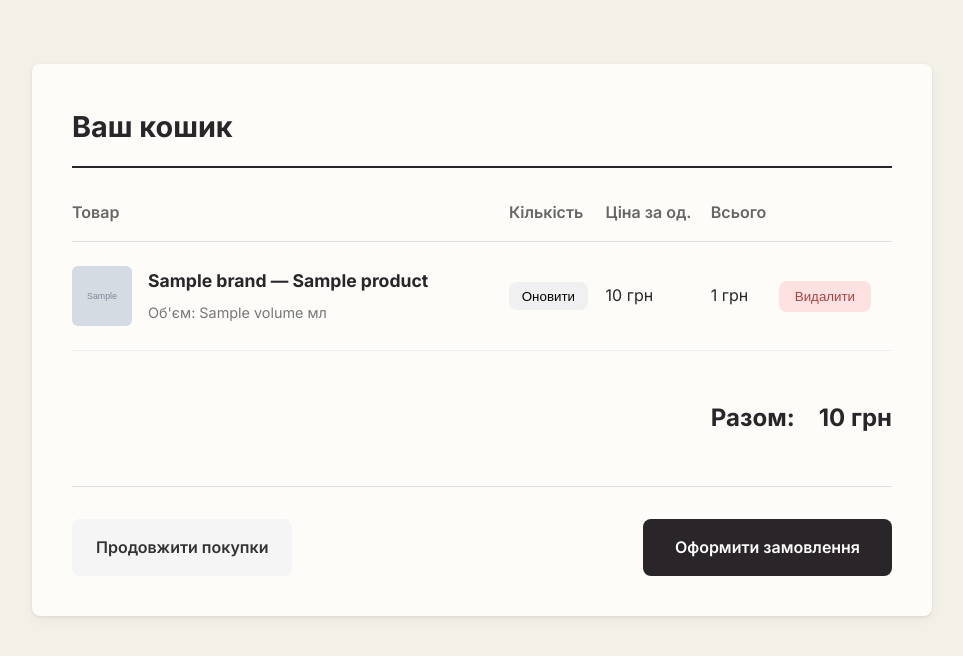
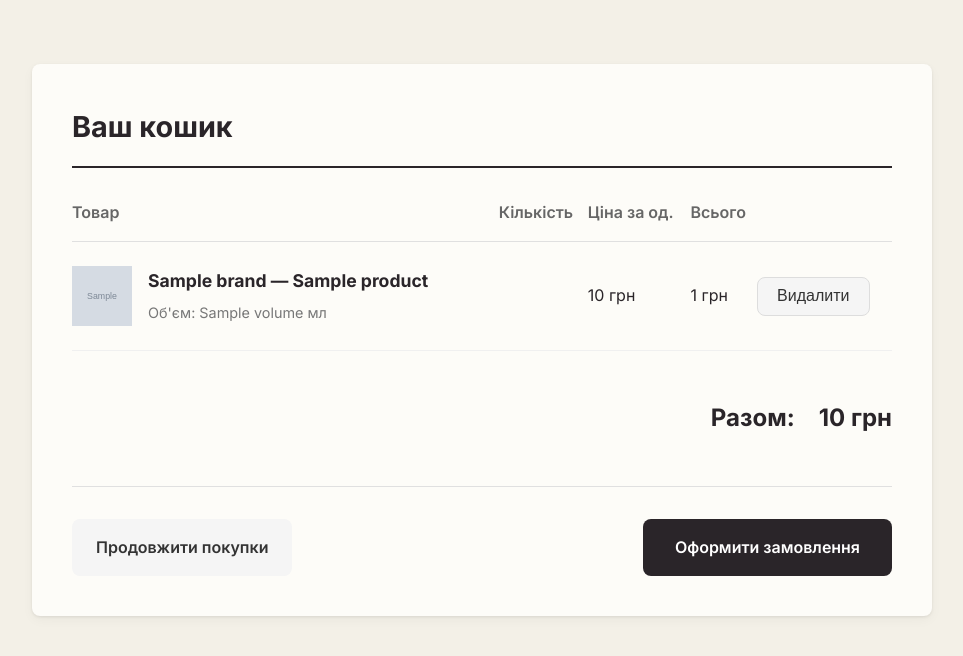
Before and after one commit to dimatsenko/sillage, a Django app: template orders/templates/orders/cart_detail.html in a window 1280 px wide. Shown: the part 84-740 px from the top of the page, without its empty margins (158-1121 px from the left). Run offline with Django 3.2, Linux system fonts and the light colour scheme; the template is opened without the code that fills it: most values are stand-ins (such as "Sample title", 1, 10 or a date in 2020); grey boxes marked "Sample" are stand-in pictures.

Commit message:
ui: improve cart and checkout UX

```diff
--- a/orders/templates/orders/cart_detail.html
+++ b/orders/templates/orders/cart_detail.html
@@ -61,30 +61,19 @@
     }
 
     .quantity-form select {
-        padding: 0.4rem;
+        padding: 0.6rem;
+        font-size: 1rem;
         border: 1px solid #ccc;
         border-radius: var(--radius, 4px);
-    }
-
-    .quantity-form button {
-        background-color: #f0f0f0;
-        border: none;
-        padding: 0.4rem 0.8rem;
-        border-radius: var(--radius, 4px);
         cursor: pointer;
-        font-weight: 500;
-        transition: background-color 0.2s;
-    }
-
-    .quantity-form button:hover {
-        background-color: #e0e0e0;
     }
 
     .btn-remove {
-        background-color: #fee2e2;
-        color: #ad4343;
-        border: none;
-        padding: 0.5rem 1rem;
+        background-color: #f5f5f5;
+        color: #333;
+        border: 1px solid #ddd;
+        padding: 0.6rem 1.2rem;
+        font-size: 1rem;
         border-radius: var(--radius, 4px);
         cursor: pointer;
         transition: background-color 0.2s;
@@ -92,7 +81,7 @@
     }
 
     .btn-remove:hover {
-        background-color: #fecaca;
+        background-color: #e5e5e5;
     }
 
     .cart-total-row {
@@ -205,9 +194,9 @@
                     <td data-label="Товар">
                         <div class="product-info" style="display: flex; align-items: center; gap: 1rem;">
                             {% if item.product.image %}
-                                <img src="{{ item.product.image.url }}" alt="{{ item.product.name }}" style="width: 60px; height: 60px; object-fit: cover; border-radius: 6px;">
+                                <img src="{{ item.product.image.url }}" alt="{{ item.product.name }}" style="width: 60px; height: 60px; object-fit: cover;">
                             {% else %}
-                                <div style="width: 60px; height: 60px; background-color: #f0f0f0; border-radius: 6px; display: flex; align-items: center; justify-content: center; color: #999; font-size: 0.8rem; text-align: center;">Немає фото</div>
+                                <div style="width: 60px; height: 60px; background-color: #f0f0f0; display: flex; align-items: center; justify-content: center; color: #999; font-size: 0.8rem; text-align: center;">Немає фото</div>
                             {% endif %}
                             <div>
                                 <strong>{{ item.product.brand }} — {{ item.product.name }}</strong>
@@ -220,7 +209,6 @@
                             {% csrf_token %}
                             {{ item.update_quantity_form.quantity }}
                             {{ item.update_quantity_form.override }}
-                            <button type="submit">Оновити</button>
                         </form>
                     </td>
                     <td data-label="Ціна за од.">{{ item.price }} грн</td>
@@ -251,4 +239,15 @@
         </div>
     {% endif %}
 </div>
+
+<script>
+    document.addEventListener("DOMContentLoaded", function() {
+        const selects = document.querySelectorAll(".quantity-form select");
+        selects.forEach(select => {
+            select.addEventListener("change", function() {
+                this.form.submit();
+            });
+        });
+    });
+</script>
 {% endblock %}
```
